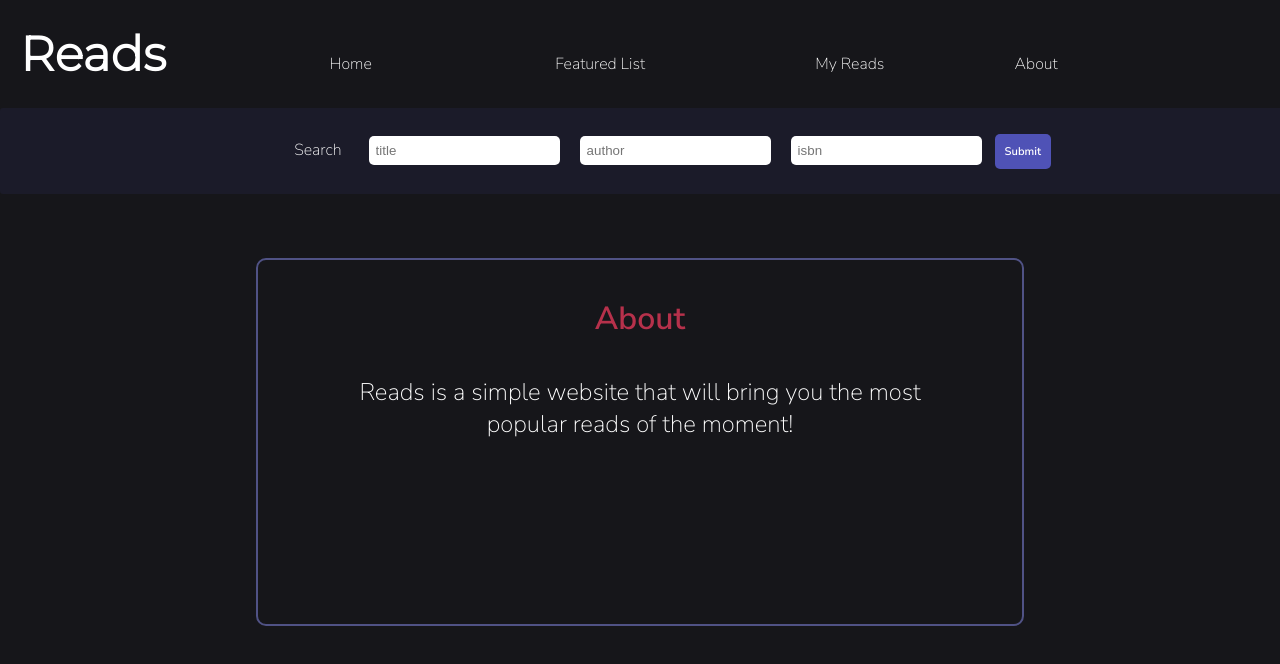
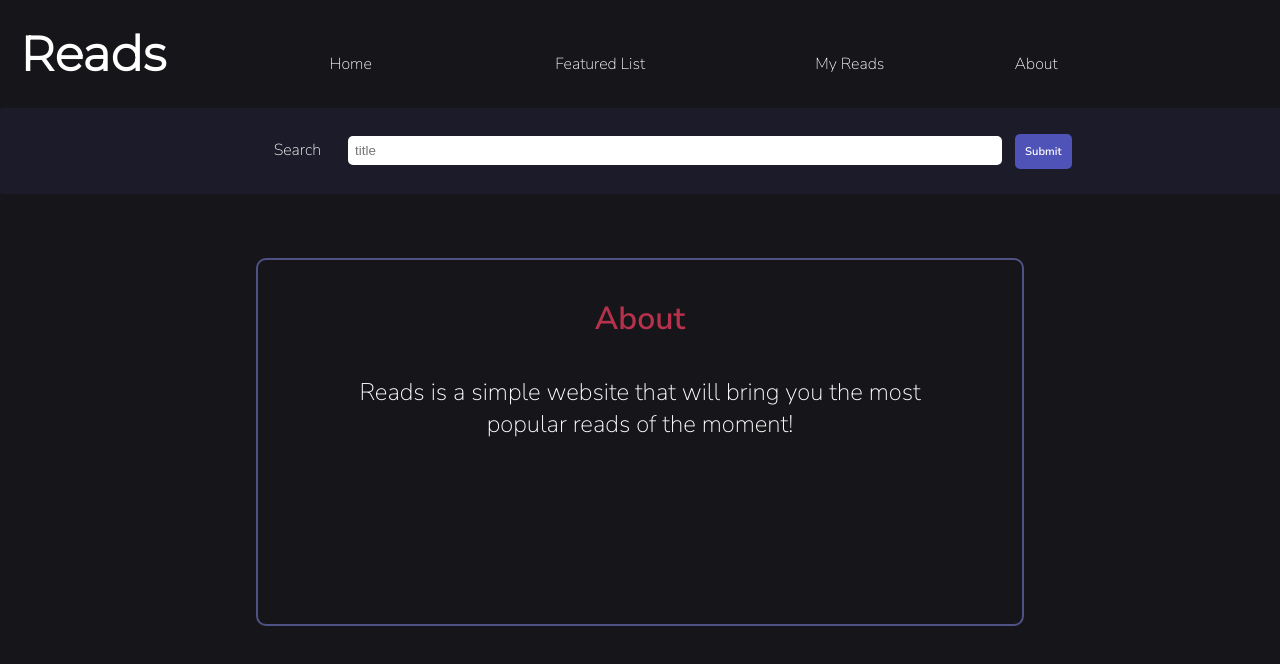
Before and after one commit to sahirabibi/react-reads, a React (Create React App) app: page /about in a window 1280 px wide. Shown: the top 664 px of the page. Built offline with nearby package versions, Linux system fonts and the light colour scheme; no server answers.

Commit message:
Remove logo file

```diff
--- a/src/App.css
+++ b/src/App.css
@@ -1,7 +1,6 @@
 @import url('https://fonts.googleapis.com/css2?family=Nunito+Sans:ital,wght@0,200;0,600;0,900;1,200&display=swap');
 @import url('https://fonts.googleapis.com/css2?family=Montserrat:wght@300&display=swap');
 
-@import url('https://cdnjs.cloudflare.com/ajax/libs/font-awesome/4.7.0/css/font-awesome.min.css');
 
 html,
 body {
@@ -292,6 +291,10 @@ button:hover {
 .description {
 	margin: 2px;
 	line-height: 1.5;
+}
+
+#title {
+	width: 50%;
 }
 
 a {
--- a/src/App.jsx
+++ b/src/App.jsx
@@ -11,7 +11,7 @@ import SearchResults from './components/Search/SearchResults';
 import ReviewDetails from './components/MyReads/ReviewDetails';
 import Bookmarks from './components/MyReads/Bookmarks';
 import { DataContext } from './DataContext';
-import {  Route } from 'react-router-dom';
+import { Route } from 'react-router-dom';
 import { useState, useEffect } from 'react';
 import axios from 'axios';
 
@@ -27,7 +27,6 @@ function App() {
 		localStorage.setItem('myReadingData', JSON.stringify(myReads));
 	}, [myReads]);
 
-
 	// API call to get data array for NYT Genres on render
 	const api_key = process.env.REACT_APP_NYT_KEY;
 	const genre_api = `https://api.nytimes.com/svc/books/v3/lists/overview.json?api-key=${api_key}`;
@@ -40,7 +39,7 @@ function App() {
 				setGenres(res.data.results.lists.splice(0, 7));
 			})
 			.catch((err) => console.log(err));
-	// eslint-disable-next-line react-hooks/exhaustive-deps
+		// eslint-disable-next-line react-hooks/exhaustive-deps
 	}, []);
 
 	// function to update MyReads()
@@ -60,7 +59,7 @@ function App() {
 					reviewTitle: '',
 					review: '',
 					rating: '',
-					bookmarks: []
+					bookmarks: [],
 				};
 				setMyReads([...myReads, newRead]);
 			})
@@ -68,7 +67,7 @@ function App() {
 	}
 
 	async function updateSearchResults(searchQuery) {
-		const searchURL = `https://openlibrary.org/search.json?q=${searchQuery.title}&author=${searchQuery.author}&subject=${searchQuery.subject}&isbn=${searchQuery.isbn}`;
+		const searchURL = `https://openlibrary.org/search.json?q=${searchQuery.title}`;
 
 		let data;
 
--- a/src/components/Search/Search.jsx
+++ b/src/components/Search/Search.jsx
@@ -1,26 +1,24 @@
 import React from 'react';
 import { useState, useContext } from 'react';
 import { DataContext } from '../../DataContext';
-import {useHistory} from 'react-router-dom'
+import { useHistory } from 'react-router-dom';
 
 function Search(props) {
 	// run a call to openLibrary and return book with selected format
 	// search can be with author, subject, title, isbn
 	const { updateSearchResults } = useContext(DataContext);
-	const history = useHistory()
+	const history = useHistory();
 
 	const initialState = {
 		title: '',
-		author: '',
-		isbn: '',
 	};
 	const [searchQuery, setSearchQuery] = useState(initialState);
-	const [formattedQuery, setFormattedQuery] = useState(initialState)
+	const [formattedQuery, setFormattedQuery] = useState(initialState);
 
 	function handleChange(event) {
 		// update searchQuery with users key-words
 		// split and add + on spaces to format query for API call
-		setSearchQuery({...searchQuery, [event.target.id] : event.target.value})
+		setSearchQuery({ ...searchQuery, [event.target.id]: event.target.value });
 		let rawStr = event.target.value;
 		let formattedStr = rawStr.replace(/\s+/g, '+').toLowerCase();
 		setFormattedQuery({ ...formattedQuery, [event.target.id]: formattedStr });
@@ -31,7 +29,7 @@ function Search(props) {
 		event.preventDefault();
 		updateSearchResults(formattedQuery);
 		history.push('/search/results');
-		setSearchQuery(initialState)
+		setSearchQuery(initialState);
 	}
 
 	return (
@@ -48,20 +46,6 @@ function Search(props) {
 						placeholder='title'
 						value={searchQuery.title}
 					/>
-					<input
-						onChange={handleChange}
-						type='text'
-						id='author'
-						placeholder='author'
-						value={searchQuery.author}
-					/>
-					<input
-						onChange={handleChange}
-						type='text'
-						id='isbn'
-						placeholder='isbn'
-						value={searchQuery.isbn}
-					/>
 					<button id='submit-btn' type='submit' onClick={handleSubmit}>
 						Submit
 					</button>
```
Also changed, not shown: src/logo.svg (deleted).
